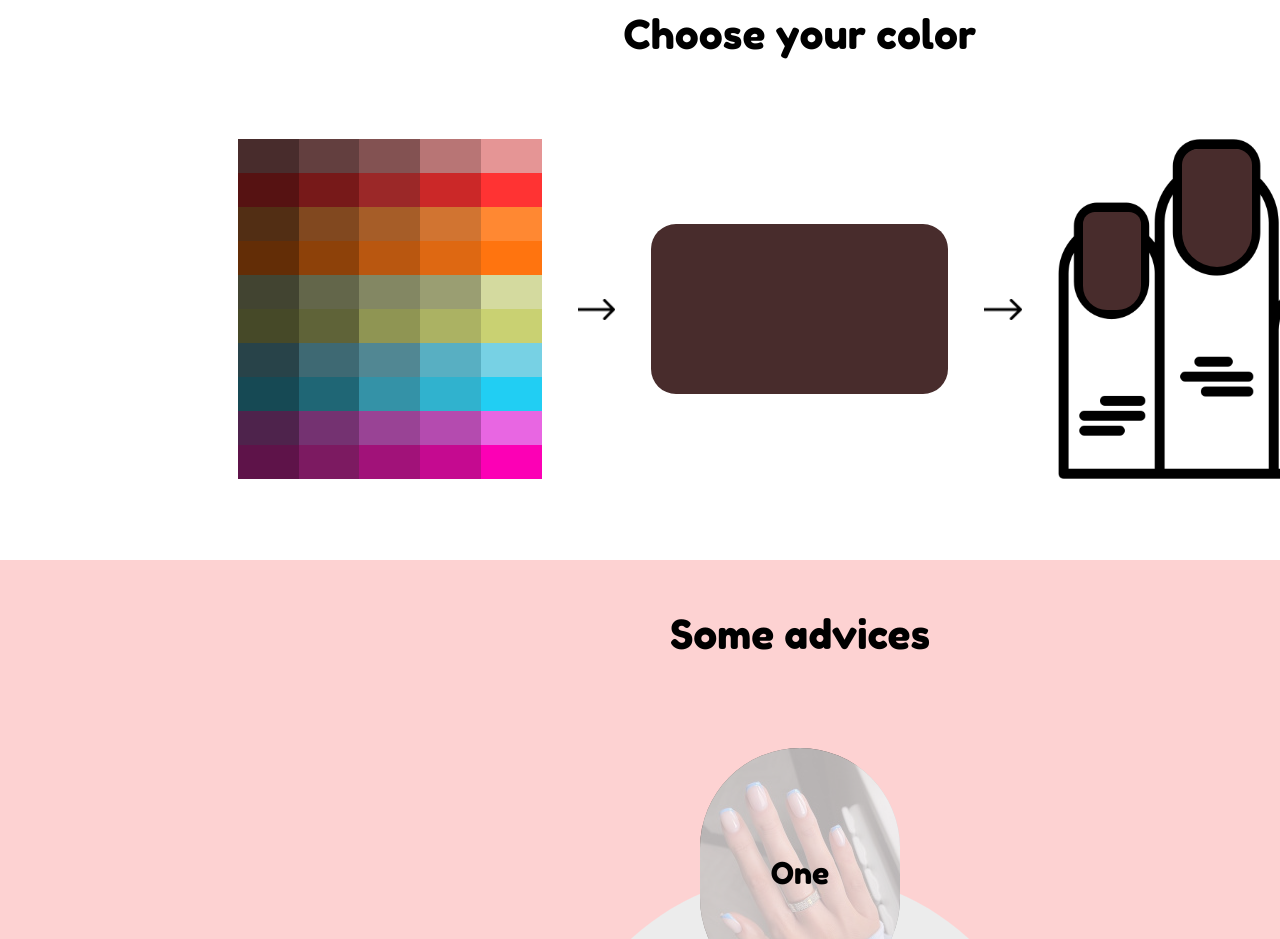
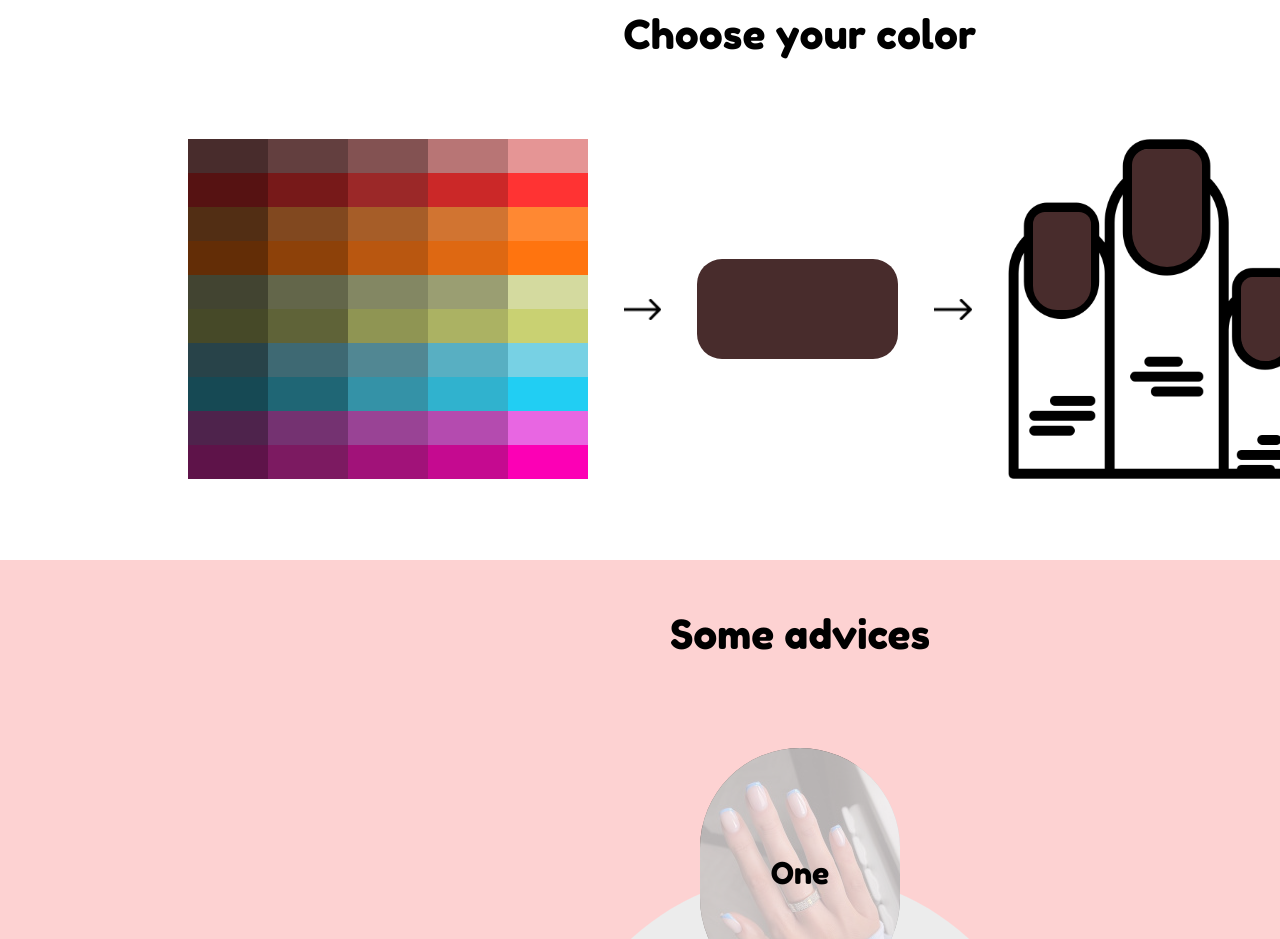
Before and after one commit to wrongdesign/nailsPro, a website: page index.html in a window 1280 px wide. Shown: the part 820-1759 px from the top of the page. Drawn offline with Linux system fonts and the light colour scheme.

Commit message:
fix: change color pick gris and tile sizes

```diff
--- a/style.css
+++ b/style.css
@@ -138,8 +138,6 @@ a {
     gap: 131px;
     width: 1600px;
     height: 600px;
-    left: 0px;
-    top: 0px;
     background-color: white;
     margin: 0px;
 }
@@ -163,6 +161,7 @@ a {
     justify-content: center;
     gap: 36px;
     width: 1124.44px;
+    padding-right: 100px;
     height: 340px;
     margin: 0px auto;
 }
@@ -170,9 +169,9 @@ a {
 .colorPickFrame>.palette {
     position: relative;
     display: grid;
-    width: 304px;
+    width: 400px;
     height: 340px;
-    grid-template-columns: repeat(5, 60.8px);
+    grid-template-columns: repeat(5, 80px);
     grid-template-rows: repeat(10, 34px);
     grid-gap: 0px 0px;
     margin-right: 0px;
@@ -255,8 +254,8 @@ a {
 
 .colorPickFrame>#tile {
     position: relative;
-    width: 298px;
-    height: 170px;
+    width: 201px;
+    height: 100px;
     border-radius: 25px;
     background-color: #482C2C;
 }
```
